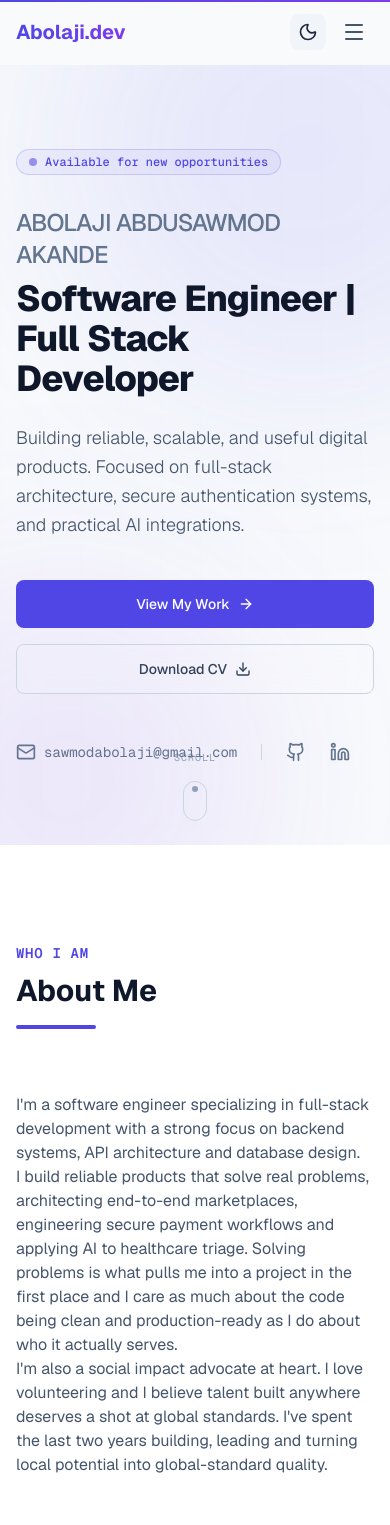
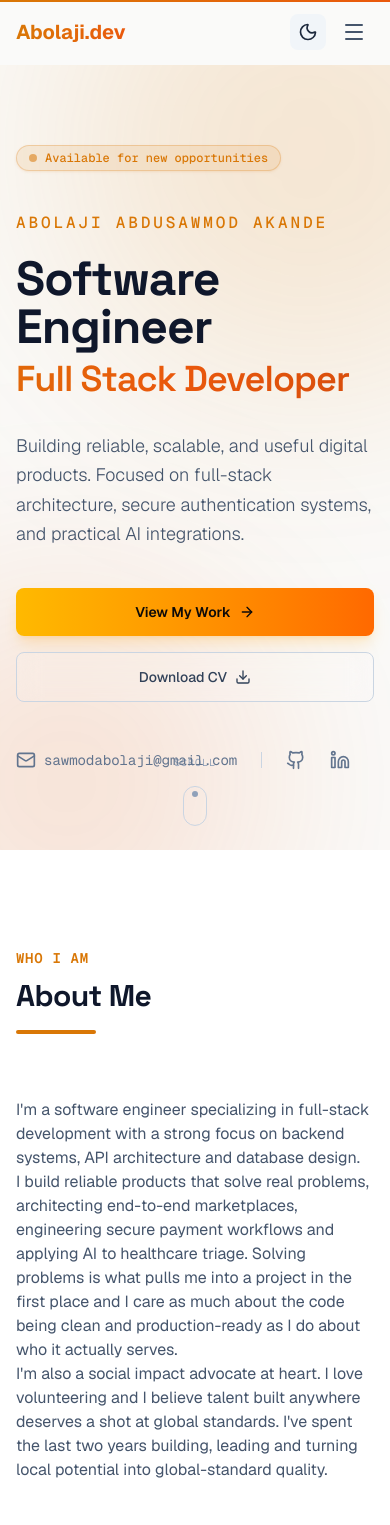
Before and after one commit to Sawmod001/Abdusawmod-portfolio, a Next.js app: page / in a window 390 px wide. Shown: the top 1525 px of the page. Built offline with nearby package versions, Linux system fonts and the light colour scheme.

Commit message:
Product-design pass: warm amber-on-dark rebrand, Space Grotesk display type, gradient statement hero

```diff
--- a/src/app/globals.css
+++ b/src/app/globals.css
@@ -1,34 +1,37 @@
 @import "tailwindcss";
 
 :root {
-  --background: #f8fafc; /* slate-50 */
-  --foreground: #0f172a; /* slate-900 */
-  --primary: #4f46e5;    /* indigo-600 */
-  --primary-glow: rgba(79, 70, 229, 0.15);
-  --accent: #7c3aed;     /* violet-600 */
+  --background: #fafaf9; /* stone-50 warm off-white */
+  --foreground: #1c1917; /* stone-900 */
+  --primary: #d97706;    /* amber-600 */
+  --primary-glow: rgba(217, 119, 6, 0.15);
+  --accent: #ea580c;     /* orange-600 */
+  --gradient-brand: linear-gradient(110deg, #d97706 0%, #ea580c 45%, #c2410c 100%);
   --card-bg: rgba(255, 255, 255, 0.7);
-  --card-border: rgba(15, 23, 42, 0.06);
-  --grid-color: rgba(79, 70, 229, 0.05);
-  --badge-bg: rgba(79, 70, 229, 0.08);
-  --badge-text: #4f46e5;
+  --card-border: rgba(28, 25, 23, 0.08);
+  --grid-color: rgba(217, 119, 6, 0.08);
+  --badge-bg: rgba(217, 119, 6, 0.1);
+  --badge-text: #b45309;
 }
 
 .dark {
-  --background: #030712; /* custom deep gray-950 */
-  --foreground: #f3f4f6; /* gray-100 */
-  --primary: #818cf8;    /* indigo-400 */
-  --primary-glow: rgba(129, 140, 248, 0.15);
-  --accent: #a78bfa;     /* violet-400 */
-  --card-bg: rgba(17, 24, 39, 0.45); /* translucent gray-900 */
-  --card-border: rgba(255, 255, 255, 0.05);
-  --grid-color: rgba(129, 140, 248, 0.04);
-  --badge-bg: rgba(129, 140, 248, 0.1);
-  --badge-text: #a5b4fc;
+  --background: #0c0a09; /* stone-950 warm charcoal */
+  --foreground: #f5f5f4; /* stone-100 */
+  --primary: #fbbf24;    /* amber-400 */
+  --primary-glow: rgba(251, 191, 36, 0.16);
+  --accent: #fb923c;     /* orange-400 */
+  --gradient-brand: linear-gradient(110deg, #fbbf24 0%, #fb923c 50%, #f97316 100%);
+  --card-bg: rgba(12, 10, 9, 0.55);
+  --card-border: rgba(255, 255, 255, 0.07);
+  --grid-color: rgba(251, 191, 36, 0.05);
+  --badge-bg: rgba(251, 191, 36, 0.1);
+  --badge-text: #fcd34d;
 }
 
 @theme inline {
   --font-sans: var(--font-geist-sans);
   --font-mono: var(--font-geist-mono);
+  --font-display: var(--font-space-grotesk);
   --color-primary: var(--primary);
   --color-accent: var(--accent);
   --color-card-bg: var(--card-bg);
@@ -49,6 +52,17 @@ body {
   font-family: var(--font-geist-sans), system-ui, -apple-system, sans-serif;
   overflow-x: hidden;
   transition: background-color 0.3s ease, color 0.3s ease;
+}
+
+/* Display type across the site */
+h1,
+h2,
+h3,
+h4,
+h5,
+h6 {
+  font-family: var(--font-display), var(--font-geist-sans), system-ui, sans-serif;
+  letter-spacing: -0.02em;
 }
 
 @media (max-width: 640px) {
@@ -78,6 +92,33 @@ body {
   background: radial-gradient(circle at 50% 50%, var(--primary-glow) 0%, transparent 60%);
 }
 
+/* Brand text gradient (amber → orange) */
+.text-gradient-brand {
+  background-image: var(--gradient-brand);
+  background-clip: text;
+  -webkit-background-clip: text;
+  color: transparent;
+}
+
+/* Gradient text shimmer (200% background sweep) */
+.animate-gradient-x {
+  background-size: 200% 100%;
+  background-image: var(--gradient-brand);
+  animation: gradient-x 6s ease infinite;
+  background-clip: text;
+  -webkit-background-clip: text;
+  color: transparent;
+}
+@keyframes gradient-x {
+  0%,
+  100% {
+    background-position: 0% 50%;
+  }
+  50% {
+    background-position: 100% 50%;
+  }
+}
+
 /* Accessible focus states */
 :focus-visible {
   outline: 2px solid var(--primary);
@@ -93,11 +134,11 @@ body {
   background: transparent;
 }
 ::-webkit-scrollbar-thumb {
-  background: rgba(129, 140, 248, 0.2);
+  background: rgba(251, 191, 36, 0.2);
   border-radius: 4px;
 }
 ::-webkit-scrollbar-thumb:hover {
-  background: rgba(129, 140, 248, 0.4);
+  background: rgba(251, 191, 36, 0.4);
 }
 
 /* Respect users who prefer reduced motion */
--- a/src/app/layout.tsx
+++ b/src/app/layout.tsx
@@ -1,5 +1,5 @@
 import type { Metadata } from "next";
-import { Geist, Geist_Mono } from "next/font/google";
+import { Geist, Geist_Mono, Space_Grotesk } from "next/font/google";
 import { MotionConfig } from "framer-motion";
 import "./globals.css";
 
@@ -11,6 +11,12 @@ const geistSans = Geist({
 const geistMono = Geist_Mono({
   variable: "--font-geist-mono",
   subsets: ["latin"],
+});
+
+const spaceGrotesk = Space_Grotesk({
+  variable: "--font-space-grotesk",
+  subsets: ["latin"],
+  weight: ["400", "500", "600", "700"],
 });
 
 export const metadata: Metadata = {
@@ -63,7 +69,7 @@ export default function RootLayout({
   return (
     <html
       lang="en"
-      className={`${geistSans.variable} ${geistMono.variable} h-full scroll-smooth antialiased`}
+      className={`${geistSans.variable} ${geistMono.variable} ${spaceGrotesk.variable} h-full scroll-smooth antialiased`}
       suppressHydrationWarning
     >
       <head>
@@ -81,7 +87,7 @@ export default function RootLayout({
           }}
         />
       </head>
-      <body className="min-h-full flex flex-col bg-slate-50 dark:bg-gray-950 text-slate-900 dark:text-gray-100 transition-colors duration-300">
+      <body className="min-h-full flex flex-col bg-stone-50 dark:bg-[#0c0a09] text-stone-900 dark:text-stone-100 transition-colors duration-300">
         <script
           type="application/ld+json"
           dangerouslySetInnerHTML={{
--- a/src/components/Certifications.tsx
+++ b/src/components/Certifications.tsx
@@ -6,7 +6,7 @@ import { leadershipData } from '@/data/leadership';
 
 export default function Certifications() {
   return (
-    <section id="certifications" className="py-24 bg-white dark:bg-[#030712] relative overflow-hidden">
+    <section id="certifications" className="py-24 bg-white dark:bg-[#0c0a09] relative overflow-hidden">
       <div className="absolute inset-0 bg-grid-pattern opacity-[0.02] mix-blend-overlay pointer-events-none" />
       <div className="max-w-7xl mx-auto px-4 sm:px-6 lg:px-8 relative z-10">
         {/* Section header */}
--- a/src/components/Contact.tsx
+++ b/src/components/Contact.tsx
@@ -59,7 +59,7 @@ export default function Contact() {
 
 
   return (
-    <section id="contact" className="py-24 sm:py-32 bg-slate-50 dark:bg-gray-950">
+    <section id="contact" className="py-24 sm:py-32 bg-stone-50 dark:bg-stone-950">
       <div className="mx-auto max-w-7xl px-4 sm:px-6 lg:px-8">
 
         {/* Section Heading */}
@@ -129,7 +129,7 @@ export default function Contact() {
               {/* Direct Mailto Button */}
               <a
                 href={`mailto:${emailAddress}`}
-                className="w-full inline-flex items-center justify-center rounded-xl bg-primary px-6 py-3.5 text-sm font-semibold text-white shadow hover:bg-opacity-95 transition-all cursor-pointer"
+                className="w-full inline-flex items-center justify-center rounded-xl bg-gradient-to-r from-amber-400 to-orange-500 px-6 py-3.5 text-sm font-semibold text-stone-950 shadow-lg shadow-amber-500/25 transition-all hover:shadow-amber-500/35 hover:brightness-105 cursor-pointer"
               >
                 Send Email Directly
                 <Send className="ml-2 h-4 w-4" />
--- a/src/components/Experience.tsx
+++ b/src/components/Experience.tsx
@@ -5,7 +5,7 @@ import { experienceData } from '@/data/experience';
 
 export default function Experience() {
   return (
-    <section id="experience" className="py-24 bg-slate-50 dark:bg-gray-950 relative overflow-hidden">
+    <section id="experience" className="py-24 bg-stone-50 dark:bg-stone-950 relative overflow-hidden">
       <div className="max-w-7xl mx-auto px-4 sm:px-6 lg:px-8 relative z-10">
         <motion.div
           initial={{ opacity: 0, y: 20 }}
@@ -38,7 +38,7 @@ export default function Experience() {
                   className={`relative flex flex-col sm:flex-row items-center ${isEven ? 'sm:flex-row-reverse' : ''}`}
                 >
                   {/* Timeline Dot */}
-                  <div className="absolute left-0 sm:left-1/2 w-4 h-4 rounded-full bg-primary ring-4 ring-slate-50 dark:ring-gray-950 -translate-x-1/2 z-10" />
+                  <div className="absolute left-0 sm:left-1/2 w-4 h-4 rounded-full bg-primary ring-4 ring-stone-50 dark:ring-[#0c0a09] -translate-x-1/2 z-10" />
 
                   {/* Date (Desktop) */}
                   <div className={`hidden sm:block w-1/2 ${isEven ? 'text-left pl-8' : 'text-right pr-8'}`}>
--- a/src/components/Footer.tsx
+++ b/src/components/Footer.tsx
@@ -11,7 +11,7 @@ export default function Footer() {
   };
 
   return (
-    <footer className="w-full bg-slate-100 dark:bg-gray-950 border-t border-slate-200/50 dark:border-gray-900 py-12 transition-colors duration-300">
+    <footer className="w-full bg-stone-100 dark:bg-[#0c0a09] border-t border-slate-200/50 dark:border-stone-900 py-12 transition-colors duration-300">
       <div className="mx-auto max-w-7xl px-4 sm:px-6 lg:px-8">
         <div className="flex flex-col sm:flex-row items-center justify-between gap-6">
           {/* Brand/Name */}
--- a/src/components/Header.tsx
+++ b/src/components/Header.tsx
@@ -64,7 +64,7 @@ export default function Header() {
       <div
         className={`border-b transition-all duration-300 ${
           scrolled
-            ? 'border-slate-200/70 dark:border-gray-800/70 bg-slate-50/85 dark:bg-gray-950/85 backdrop-blur-xl shadow-sm'
+            ? 'border-slate-200/70 dark:border-gray-800/70 bg-stone-50/85 dark:bg-[#0c0a09]/85 backdrop-blur-xl shadow-sm'
             : 'border-transparent'
         }`}
       >
@@ -88,7 +88,7 @@ export default function Header() {
                     aria-current={active ? 'true' : undefined}
                     className={`relative rounded-lg px-3 py-2 text-sm font-medium transition-colors duration-200 ${
                       active
-                        ? 'text-primary dark:text-indigo-300'
+                        ? 'text-primary dark:text-amber-300'
                         : 'text-slate-600 hover:text-primary dark:text-gray-300 dark:hover:text-primary'
                     }`}
                   >
@@ -146,7 +146,7 @@ export default function Header() {
             animate={{ opacity: 1, height: 'auto' }}
             exit={{ opacity: 0, height: 0 }}
             transition={{ duration: 0.25 }}
-            className="md:hidden border-b border-slate-200/60 dark:border-gray-800/60 bg-slate-50/95 dark:bg-gray-950/95 backdrop-blur-xl overflow-hidden"
+            className="md:hidden border-b border-slate-200/60 dark:border-gray-800/60 bg-stone-50/95 dark:bg-[#0c0a09]/95 backdrop-blur-xl overflow-hidden"
             id="mobile-nav"
           >
             <div className="space-y-1 px-4 pb-4 pt-2">
@@ -160,7 +160,7 @@ export default function Header() {
                   onClick={() => setIsMobileMenuOpen(false)}
                   className={`block rounded-lg px-3 py-2.5 text-base font-medium transition-colors ${
                     activeSection === item.id
-                      ? 'text-primary bg-primary/5 dark:text-indigo-300 dark:bg-indigo-500/10'
+                      ? 'text-primary bg-primary/10 dark:text-amber-300 dark:bg-amber-400/10'
                       : 'text-slate-700 hover:bg-slate-100 hover:text-primary dark:text-gray-300 dark:hover:bg-gray-800 dark:hover:text-primary'
                   }`}
                 >
--- a/src/components/Hero.tsx
+++ b/src/components/Hero.tsx
@@ -58,14 +58,14 @@ export default function Hero() {
       className="relative flex min-h-[calc(100vh-4rem)] items-center justify-center overflow-hidden py-20 sm:py-28"
     >
       {/* Sophisticated Dark Background (Aceternity inspired) */}
-      <div className="absolute inset-0 pointer-events-none -z-20 bg-slate-50 dark:bg-[#030712]" />
+      <div className="absolute inset-0 pointer-events-none -z-20 bg-stone-50 dark:bg-[#0c0a09]" />
 
       {/* Very subtle noise/grid */}
       <div className="absolute inset-0 pointer-events-none -z-10 bg-grid-pattern opacity-50 mix-blend-overlay" />
 
       {/* Ambient gradient spotlight */}
-      <div className="absolute top-0 right-0 -z-10 h-[500px] w-[500px] rounded-full bg-primary/10 blur-[100px] dark:bg-primary/5 translate-x-1/3 -translate-y-1/3" />
-      <div className="absolute bottom-0 left-0 -z-10 h-[400px] w-[400px] rounded-full bg-accent/10 blur-[100px] dark:bg-accent/5 -translate-x-1/3 translate-y-1/3" />
+      <div className="absolute top-0 right-0 -z-10 h-[500px] w-[500px] rounded-full bg-primary/15 blur-[110px] dark:bg-primary/10 translate-x-1/3 -translate-y-1/3" />
+      <div className="absolute bottom-0 left-0 -z-10 h-[400px] w-[400px] rounded-full bg-accent/15 blur-[110px] dark:bg-accent/10 -translate-x-1/3 translate-y-1/3" />
 
       <div className="mx-auto max-w-7xl px-4 sm:px-6 lg:px-8 relative z-10 w-full">
         <div className="flex flex-col items-start justify-center max-w-3xl">
@@ -76,15 +76,19 @@ export default function Hero() {
             transition={{ duration: 0.6 }}
             className="w-full"
           >
-            <div className="inline-flex items-center space-x-2 rounded-full border border-primary/20 bg-primary/5 px-3 py-1 text-xs font-mono font-medium text-primary dark:text-indigo-300 mb-8">
+            <div className="inline-flex items-center space-x-2 rounded-full border border-primary/25 bg-primary/10 px-3 py-1 text-xs font-mono font-medium text-primary dark:text-amber-300 mb-10 shadow-sm shadow-primary/10">
               <span className="flex h-2 w-2 rounded-full bg-primary animate-pulse" />
               <span>Available for new opportunities</span>
             </div>
 
-            <h1 className="text-4xl font-extrabold tracking-tight sm:text-5xl md:text-6xl text-slate-900 dark:text-white mb-4">
-              <span className="block text-2xl sm:text-3xl font-medium text-slate-500 dark:text-slate-400 mb-2">ABOLAJI ABDUSAWMOD AKANDE</span>
-              {mounted && <TextReveal text="Software Engineer | Full Stack Developer" />}
-              {!mounted && <span>Software Engineer | Full Stack Developer</span>}
+            <h1 className="text-5xl font-extrabold tracking-tight sm:text-6xl md:text-7xl text-slate-900 dark:text-white mb-6">
+              <span className="block font-mono text-base sm:text-lg font-medium uppercase tracking-[0.18em] text-primary mb-5">
+                Abolaji Abdusawmod Akande
+              </span>
+              <span className="block">{mounted ? <TextReveal text="Software Engineer" /> : 'Software Engineer'}</span>
+              <span className="animate-gradient-x block text-4xl font-semibold sm:text-5xl md:text-6xl mt-2 pb-2">
+                Full Stack Developer
+              </span>
             </h1>
 
             <p className="mt-6 text-lg sm:text-xl leading-relaxed text-slate-600 dark:text-gray-400 max-w-2xl font-light">
@@ -95,9 +99,9 @@ export default function Hero() {
             <div className="mt-10 flex flex-col sm:flex-row items-stretch sm:items-center gap-4">
               <a
                 href="#projects"
-                className="group relative inline-flex items-center justify-center rounded-lg bg-primary px-8 py-3.5 text-sm font-medium text-white overflow-hidden transition-all hover:scale-[1.02] active:scale-95"
+                className="group relative inline-flex items-center justify-center rounded-lg bg-gradient-to-r from-amber-400 to-orange-500 px-8 py-3.5 text-sm font-semibold text-stone-950 shadow-lg shadow-amber-500/20 overflow-hidden transition-all hover:scale-[1.02] hover:shadow-amber-500/30 active:scale-95"
               >
-                <span className="absolute inset-0 w-full h-full bg-gradient-to-r from-primary to-accent opacity-0 group-hover:opacity-100 transition-opacity" />
+                <span className="absolute inset-0 bg-white/20 opacity-0 group-hover:opacity-100 transition-opacity" />
                 <span className="relative flex items-center justify-center">
                   View My Work
                   <ArrowRight className="ml-2 h-4 w-4 group-hover:translate-x-1 transition-transform" />
--- a/src/components/Projects.tsx
+++ b/src/components/Projects.tsx
@@ -7,9 +7,9 @@ import { projectsData, type Project } from '@/data/projects';
 
 const categoryStyles: Record<Project['category'], { chip: string; gradient: string; glow: string }> = {
   Featured: {
-    chip: 'bg-indigo-500/10 text-indigo-600 dark:text-indigo-300 border-indigo-500/20',
-    gradient: 'from-indigo-500/20 via-violet-500/10 to-transparent',
-    glow: 'group-hover:shadow-indigo-500/10',
+    chip: 'bg-amber-500/10 text-amber-600 dark:text-amber-300 border-amber-500/20',
+    gradient: 'from-amber-500/20 via-orange-500/10 to-transparent',
+    glow: 'group-hover:shadow-amber-500/10',
   },
   'Full Stack': {
     chip: 'bg-sky-500/10 text-sky-600 dark:text-sky-300 border-sky-500/20',
@@ -43,7 +43,7 @@ export default function Projects() {
   const selectedProjects = projectsData.filter((p) => p.id !== 'hostme');
 
   return (
-    <section id="projects" className="py-24 bg-white dark:bg-[#030712] relative overflow-hidden">
+    <section id="projects" className="py-24 bg-white dark:bg-[#0c0a09] relative overflow-hidden">
       <div className="absolute inset-0 bg-grid-pattern opacity-[0.02] mix-blend-overlay pointer-events-none" />
       <div className="max-w-7xl mx-auto px-4 sm:px-6 lg:px-8 relative z-10">
         {/* Header */}
@@ -68,7 +68,7 @@ export default function Projects() {
             whileInView={{ opacity: 1, y: 0 }}
             viewport={{ once: true, margin: '-100px' }}
             transition={{ duration: 0.7 }}
-            className="group relative mb-24 overflow-hidden rounded-3xl border border-slate-200 dark:border-gray-800 bg-gradient-to-br from-slate-50 via-white to-indigo-50/50 dark:from-gray-900/60 dark:via-gray-950 dark:to-indigo-950/40 shadow-xl shadow-indigo-500/5"
+            className="group relative mb-24 overflow-hidden rounded-3xl border border-slate-200 dark:border-gray-800 bg-gradient-to-br from-slate-50 via-white to-amber-50/50 dark:from-gray-900/60 dark:via-gray-950 dark:to-orange-950/40 shadow-xl shadow-amber-500/5"
           >
             {/* Animated spotlight sweep */}
             <div className="pointer-events-none absolute inset-0 overflow-hidden">
@@ -76,7 +76,7 @@ export default function Projects() {
             </div>
 
             {/* Category chip */}
-            <span className="absolute left-6 top-6 z-10 rounded-full border border-indigo-500/20 bg-indigo-500/10 px-3 py-1 text-xs font-mono font-medium text-indigo-600 dark:text-indigo-300">
+            <span className="absolute left-6 top-6 z-10 rounded-full border border-amber-500/20 bg-amber-500/10 px-3 py-1 text-xs font-mono font-medium text-amber-600 dark:text-amber-300">
               Flagship Project
             </span>
 
@@ -111,7 +111,7 @@ export default function Projects() {
                     href={flagshipProject.githubUrl}
                     target="_blank"
                     rel="noopener noreferrer"
-                    className="inline-flex items-center gap-2 rounded-lg border border-slate-300 dark:border-gray-700 px-5 py-2.5 text-sm font-medium text-slate-700 dark:text-gray-200 transition-all hover:border-primary/40 hover:text-primary dark:hover:text-indigo-300"
+                    className="inline-flex items-center gap-2 rounded-lg border border-slate-300 dark:border-gray-700 px-5 py-2.5 text-sm font-medium text-slate-700 dark:text-gray-200 transition-all hover:border-primary/40 hover:text-primary dark:hover:text-amber-300"
                   >
                     <GithubIcon className="h-4 w-4" />
                     Repository
@@ -120,7 +120,7 @@ export default function Projects() {
                     href={flagshipProject.liveUrl}
                     target="_blank"
                     rel="noopener noreferrer"
-                    className="inline-flex items-center gap-2 rounded-lg bg-primary px-5 py-2.5 text-sm font-medium text-white shadow-sm transition-all hover:bg-primary/90"
+                    className="inline-flex items-center gap-2 rounded-lg bg-gradient-to-r from-amber-400 to-orange-500 px-5 py-2.5 text-sm font-semibold text-stone-950 shadow-sm shadow-amber-500/20 transition-all hover:shadow-amber-500/30 hover:brightness-105"
                   >
                     <ExternalLink className="h-4 w-4" />
                     Live Demo
@@ -152,7 +152,7 @@ export default function Projects() {
                         </div>
                       </div>
                       <div className="grid grid-cols-2 gap-3">
-                        <div className="col-span-2 h-20 rounded-lg bg-gradient-to-br from-indigo-400/40 to-violet-400/30" />
+                        <div className="col-span-2 h-20 rounded-lg bg-gradient-to-br from-amber-400/40 to-orange-400/30" />
                         <div className="h-16 rounded-lg bg-slate-100 dark:bg-gray-800" />
                         <div className="h-16 rounded-lg bg-slate-100 dark:bg-gray-800" />
                       </div>
@@ -221,7 +221,7 @@ export default function Projects() {
 
                 {/* Card body */}
                 <div className="flex flex-1 flex-col p-6">
-                  <h4 className="text-lg font-bold text-slate-900 dark:text-white transition-colors group-hover:text-primary dark:group-hover:text-indigo-300">
+                  <h4 className="text-lg font-bold text-slate-900 dark:text-white transition-colors group-hover:text-primary dark:group-hover:text-amber-300">
                     {project.title}
                   </h4>
 
@@ -251,7 +251,7 @@ export default function Projects() {
                         href={project.githubUrl}
                         target="_blank"
                         rel="noopener noreferrer"
-                        className="inline-flex items-center gap-2 rounded-lg border border-slate-200 px-3.5 py-2 text-xs font-medium text-slate-600 dark:border-gray-700 dark:text-gray-300 transition-colors hover:border-primary/40 hover:text-primary dark:hover:text-indigo-300"
+                        className="inline-flex items-center gap-2 rounded-lg border border-slate-200 px-3.5 py-2 text-xs font-medium text-slate-600 dark:border-gray-700 dark:text-gray-300 transition-colors hover:border-primary/40 hover:text-primary dark:hover:text-amber-300"
                       >
                         <GithubIcon className="h-4 w-4" />
                         Code
@@ -262,7 +262,7 @@ export default function Projects() {
                         href={project.liveUrl}
                         target="_blank"
                         rel="noopener noreferrer"
-                        className="inline-flex items-center gap-2 rounded-lg bg-primary px-3.5 py-2 text-xs font-medium text-white transition-colors hover:bg-primary/90"
+                        className="inline-flex items-center gap-2 rounded-lg bg-gradient-to-r from-amber-400 to-orange-500 px-3.5 py-2 text-xs font-semibold text-stone-950 shadow-sm shadow-amber-500/20 transition-all hover:brightness-105"
                       >
                         <ExternalLink className="h-3.5 w-3.5" />
                         Live Demo
--- a/src/components/Skills.tsx
+++ b/src/components/Skills.tsx
@@ -5,7 +5,7 @@ import { skillsData } from '@/data/skills';
 
 export default function Skills() {
   return (
-    <section id="skills" className="py-24 bg-slate-50 dark:bg-gray-950 relative overflow-hidden">
+    <section id="skills" className="py-24 bg-stone-50 dark:bg-stone-950 relative overflow-hidden">
       <div className="max-w-7xl mx-auto px-4 sm:px-6 lg:px-8 relative z-10">
         <motion.div
           initial={{ opacity: 0, y: 20 }}
```
Also changed, not shown: src/components/About.tsx (+4 -4 lines).
